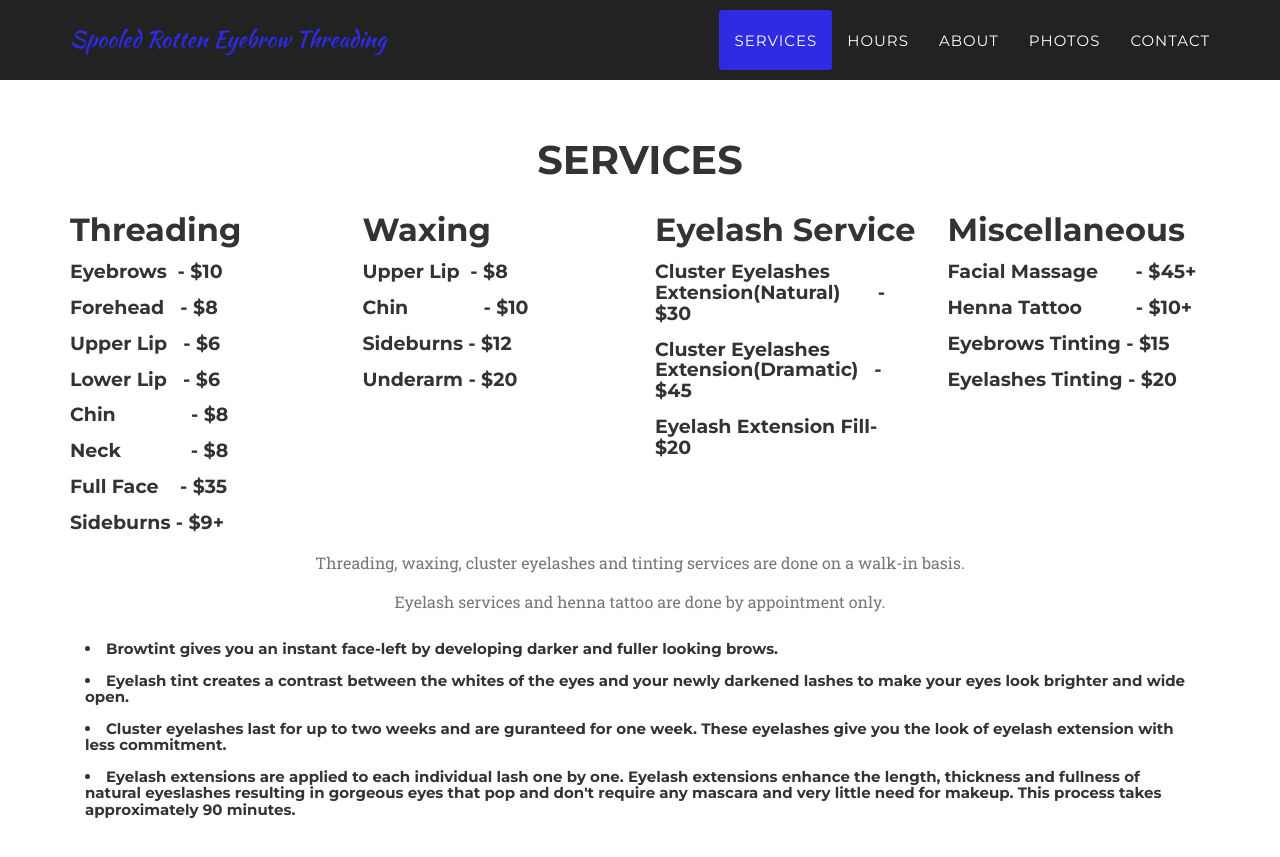
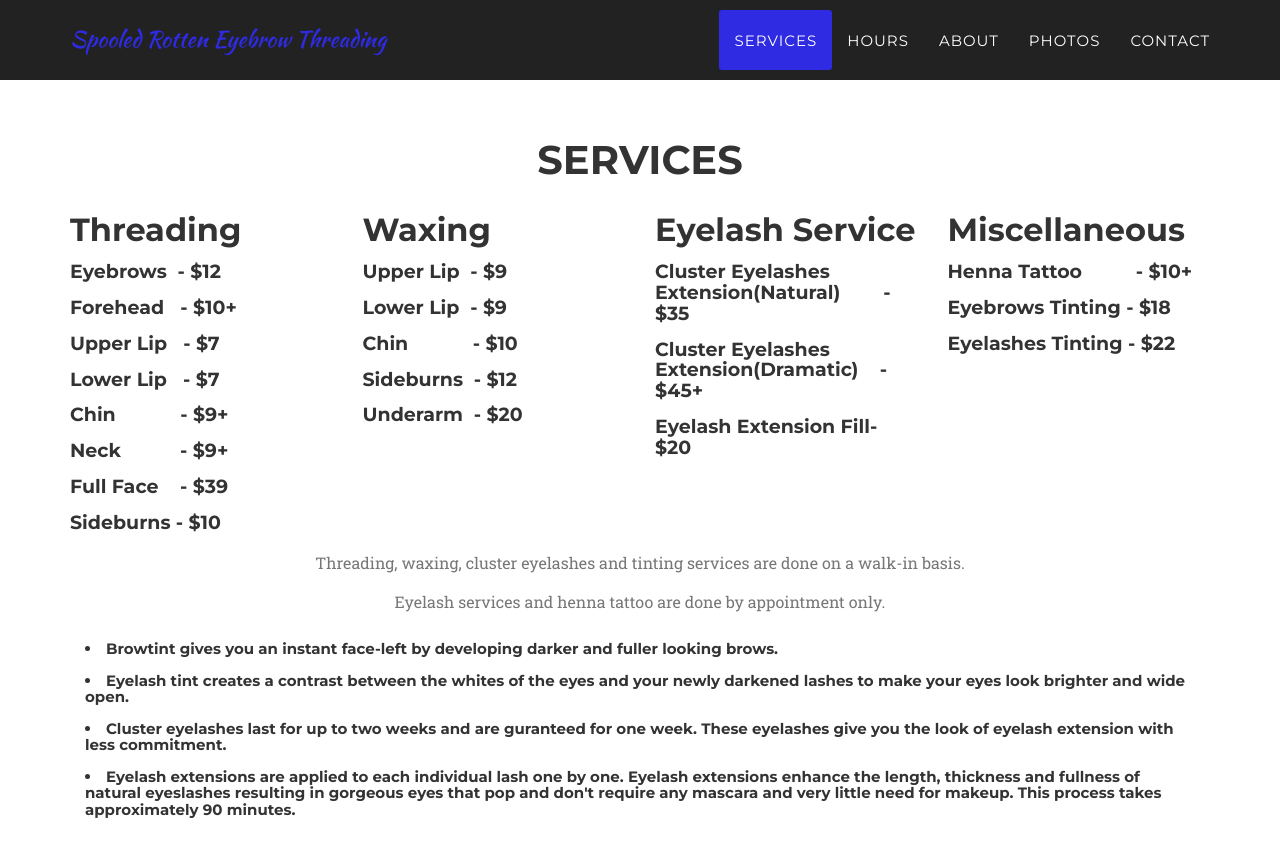
Before and after one commit to spooledrotten/spooledrotten.github.io, a Jekyll site: the page built from index.html, in a window 1280 px wide and 900 px high, scrolled down 770 px. Shown: the top 857 px of the window. Built offline with Jekyll 4.4.1, drawn with Linux system fonts in a browser that asks for light colours; some web fonts are replaced; some of the changed text lies outside the part shown.

Commit message:
82nd commit

```diff
--- a/_includes/services.html
+++ b/_includes/services.html
@@ -11,14 +11,14 @@
 				<div class="col-md-3">
 
                     <h2 class="service-heading">Threading</h2>
-					<h4 class="service-heading">Eyebrows&nbsp;&nbsp;- $10</h4>
-					<h4 class="service-heading">Forehead&nbsp;&nbsp;&nbsp;- $8</h4>
-					<h4 class="service-heading">Upper Lip&nbsp;&nbsp;&nbsp;- $6</h4>
-					<h4 class="service-heading">Lower Lip&nbsp;&nbsp;&nbsp;- $6</h4>
-					<h4 class="service-heading">Chin&nbsp;&nbsp;&nbsp;&nbsp;&nbsp;&nbsp;&nbsp;&nbsp;&nbsp;&nbsp;&nbsp;&nbsp;&nbsp;&nbsp;- $8</h4>
-					<h4 class="service-heading">Neck&nbsp;&nbsp;&nbsp;&nbsp;&nbsp;&nbsp;&nbsp;&nbsp;&nbsp;&nbsp;&nbsp;&nbsp;&nbsp;- $8</h4>
-					<h4 class="service-heading">Full Face&nbsp;&nbsp;&nbsp;&nbsp;- $35</h4>
-					<h4 class="service-heading">Sideburns&nbsp;- $9+</h4>
+					<h4 class="service-heading">Eyebrows&nbsp;&nbsp;- $12</h4>
+					<h4 class="service-heading">Forehead&nbsp;&nbsp;&nbsp;- $10+</h4>
+					<h4 class="service-heading">Upper Lip&nbsp;&nbsp;&nbsp;- $7</h4>
+					<h4 class="service-heading">Lower Lip&nbsp;&nbsp;&nbsp;- $7</h4>
+					<h4 class="service-heading">Chin&nbsp;&nbsp;&nbsp;&nbsp;&nbsp;&nbsp;&nbsp;&nbsp;&nbsp;&nbsp;&nbsp;&nbsp;- $9+</h4>
+					<h4 class="service-heading">Neck&nbsp;&nbsp;&nbsp;&nbsp;&nbsp;&nbsp;&nbsp;&nbsp;&nbsp;&nbsp;&nbsp;- $9+</h4>
+					<h4 class="service-heading">Full Face&nbsp;&nbsp;&nbsp;&nbsp;- $39</h4>
+					<h4 class="service-heading">Sideburns&nbsp;- $10</h4>
 
                 </div>
 
@@ -28,29 +28,29 @@
 					<!--<h4 class="service-heading">Ear&nbsp;&nbsp;&nbsp;&nbsp;&nbsp;&nbsp;&nbsp;&nbsp;&nbsp;&nbsp;&nbsp;&nbsp;&nbsp;&nbsp;&nbsp;&nbsp;&nbsp;- $xx</h4>-->
 					<!--<h4 class="service-heading">Forehead&nbsp;&nbsp;&nbsp;- $xx</h4>-->
 					<!--<h4 class="service-heading">Neck&nbsp;&nbsp;&nbsp;&nbsp;&nbsp;&nbsp;&nbsp;&nbsp;&nbsp;&nbsp;&nbsp;&nbsp;&nbsp;- $xx</h4>-->
-                    <h4 class="service-heading">Upper Lip&nbsp;&nbsp;- $8</h4>
-					<h4 class="service-heading">Chin&nbsp;&nbsp;&nbsp;&nbsp;&nbsp;&nbsp;&nbsp;&nbsp;&nbsp;&nbsp;&nbsp;&nbsp;&nbsp;&nbsp;- $10</h4>
+                    <h4 class="service-heading">Upper Lip&nbsp;&nbsp;- $9</h4>
+                    <h4 class="service-heading">Lower Lip&nbsp;&nbsp;- $9</h4>
+					<h4 class="service-heading">Chin&nbsp;&nbsp;&nbsp;&nbsp;&nbsp;&nbsp;&nbsp;&nbsp;&nbsp;&nbsp;&nbsp;&nbsp;- $10</h4>
 					<!--<h4 class="service-heading">Full Face&nbsp;&nbsp;&nbsp;&nbsp;- $xx</h4>-->
-					<h4 class="service-heading">Sideburns&nbsp;- $12</h4>
-					<h4 class="service-heading">Underarm&nbsp;- $20</h4>
+					<h4 class="service-heading">Sideburns&nbsp;&nbsp;- $12</h4>
+					<h4 class="service-heading">Underarm&nbsp;&nbsp;- $20</h4>
                 </div>
 
                 <div class="col-md-3">
 
 					<h2 class="service-heading">Eyelash Service</h2>
 					<!--<h4 class="service-heading">Eyelashes Extension&nbsp;&nbsp;&nbsp;- $30</h4>-->
-					<h4 class="service-heading">Cluster Eyelashes Extension(Natural)&nbsp;&nbsp;&nbsp;&nbsp;&nbsp;&nbsp;&nbsp;- $30</h4>
-					<h4 class="service-heading">Cluster Eyelashes Extension(Dramatic)&nbsp;&nbsp;&nbsp;- $45</h4>
+					<h4 class="service-heading">Cluster Eyelashes Extension(Natural)&nbsp;&nbsp;&nbsp;&nbsp;&nbsp;&nbsp;&nbsp;&nbsp;- $35</h4>
+					<h4 class="service-heading">Cluster Eyelashes Extension(Dramatic)&nbsp;&nbsp;&nbsp;&nbsp;- $45+</h4>
 					<h4 class="service-heading">Eyelash Extension Fill- $20</h4>
 				</div>
 
 				<div class="col-md-3">
 
 					<h2 class="service-heading">Miscellaneous</h2>
-                    <h4 class="service-heading">Facial Massage&nbsp;&nbsp;&nbsp;&nbsp;&nbsp;&nbsp;&nbsp;- $45+</h4>
 					<h4 class="service-heading">Henna Tattoo&nbsp;&nbsp;&nbsp;&nbsp;&nbsp;&nbsp;&nbsp;&nbsp;&nbsp;&nbsp;- $10+</h4>
-					<h4 class="service-heading">Eyebrows Tinting&nbsp;- $15</h4>
-					<h4 class="service-heading">Eyelashes Tinting - $20</h4>
+					<h4 class="service-heading">Eyebrows Tinting&nbsp;- $18</h4>
+					<h4 class="service-heading">Eyelashes Tinting - $22</h4>
 				</div>
 			</div>
 			<div class="row">
--- a/_includes/team.html
+++ b/_includes/team.html
@@ -49,10 +49,10 @@
 					</div>
 
             </div>
-            <div class="row">
+            <!--<div class="row">
                 <div class="col-lg-8 col-lg-offset-2 text-center">
                     <p class="large text-muted">We are excited to do this business in Squirrel Hill. This is an amazing neighborhood/business district that is full of stores, restaurants, tea shops, art and diverse curlture. It is not difficult to find parking and we are close to every major University. We always offer a generous student discount to students and will offer loyalty punch card for free services to everyone else. We also offer discounts to hospital employees and military personnel.</p>
                 </div>
-            </div>
+            </div>-->
         </div>
     </section>
```
